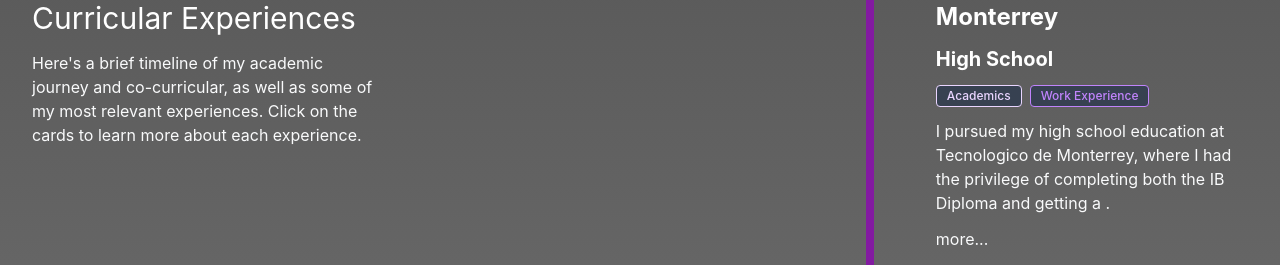
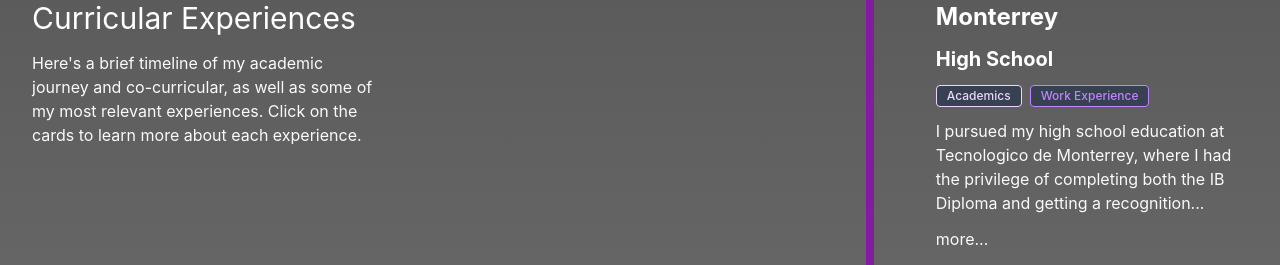
Before and after one commit to Gabordlr/MyPortafolio, a React (Create React App) app: page / in a window 1280 px wide. Shown: the part 3417-3682 px from the top of the page. Built offline with nearby package versions, Linux system fonts and the light colour scheme.

Commit message:
Fixed bubble issue

```diff
--- a/src/components/bubbles.js
+++ b/src/components/bubbles.js
@@ -30,8 +30,8 @@ export default function DragComponent({ words }) {
           className={`shadow-xl shadow-black absolute flex w-52 h-52 rounded-full items-center opacity-50 justify-center hover:opacity-100 text-3xl font-extralight bg-neutral-800 ${colors[index % colors.length]}`}
           style={{
             cursor: isActive ? "grabbing" : "grab",
-            translateX: `${(index-2) * 75}%`,
-            translateY: `${(index-2) * 30}%`,
+            x: `${(index-2) * 75}%`,
+            y: `${(index-2) * 30}%`,
           }}
         >
           {word}
--- a/src/media/timeLinaData.js
+++ b/src/media/timeLinaData.js
@@ -6,7 +6,7 @@ export const timeLineData = [
         date: '2018 - 2021',
         tags: ['education', 'work'],
         side : 'left',
-        shortDescription: 'I pursued my high school education at Tecnologico de Monterrey, where I had the privilege of completing both the IB Diploma and getting a .',
+        shortDescription: 'I pursued my high school education at Tecnologico de Monterrey, where I had the privilege of completing both the IB Diploma and getting a recognition...',
         description: 'I pursued my high school education at Tecnologico de Monterrey, where I had the privilege of completing both the IB Diploma and the Diploma Bilingue programs. These rigorous academic paths provided me with a well-rounded education encompassing various subjects and a strong emphasis on bilingualism. I also received the distinguished \"Recognition for Academic Excellence\" for my outstanding performance and dedication to my studies',
         activities:
                 [
```
